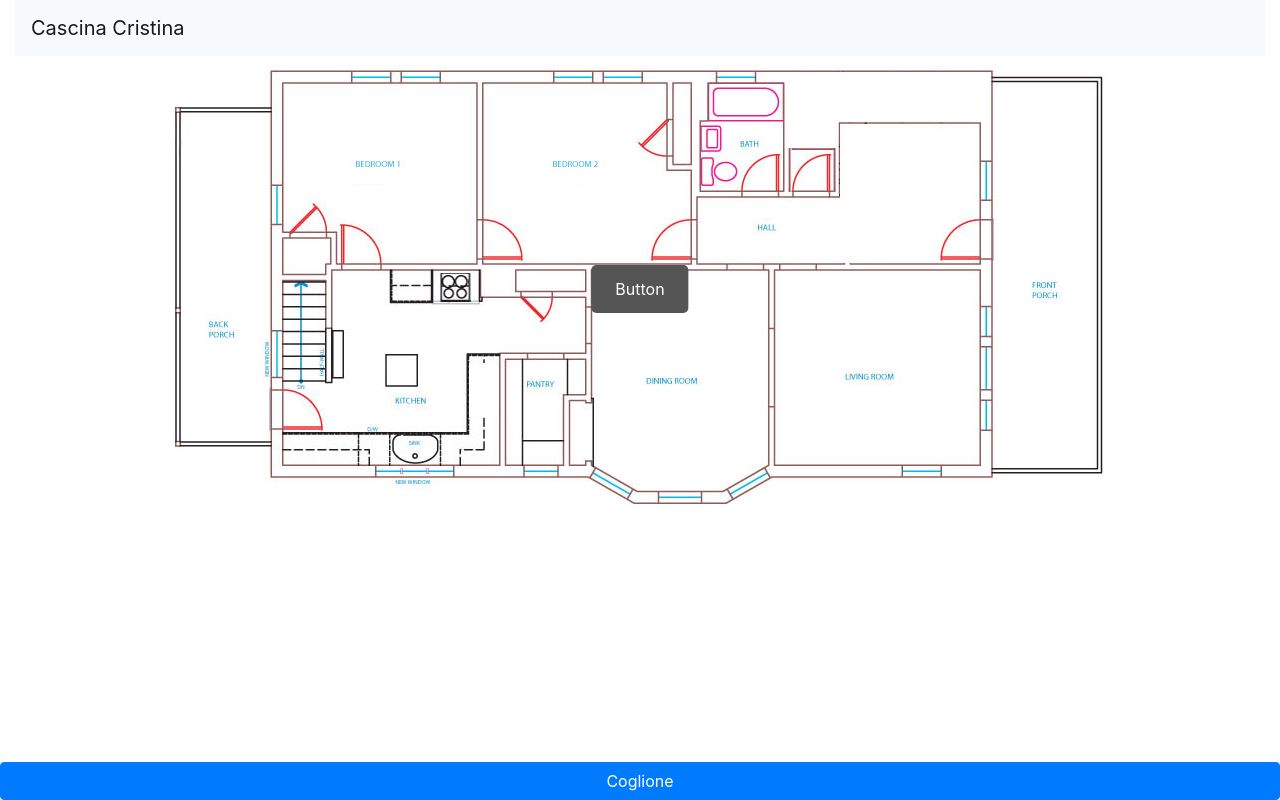
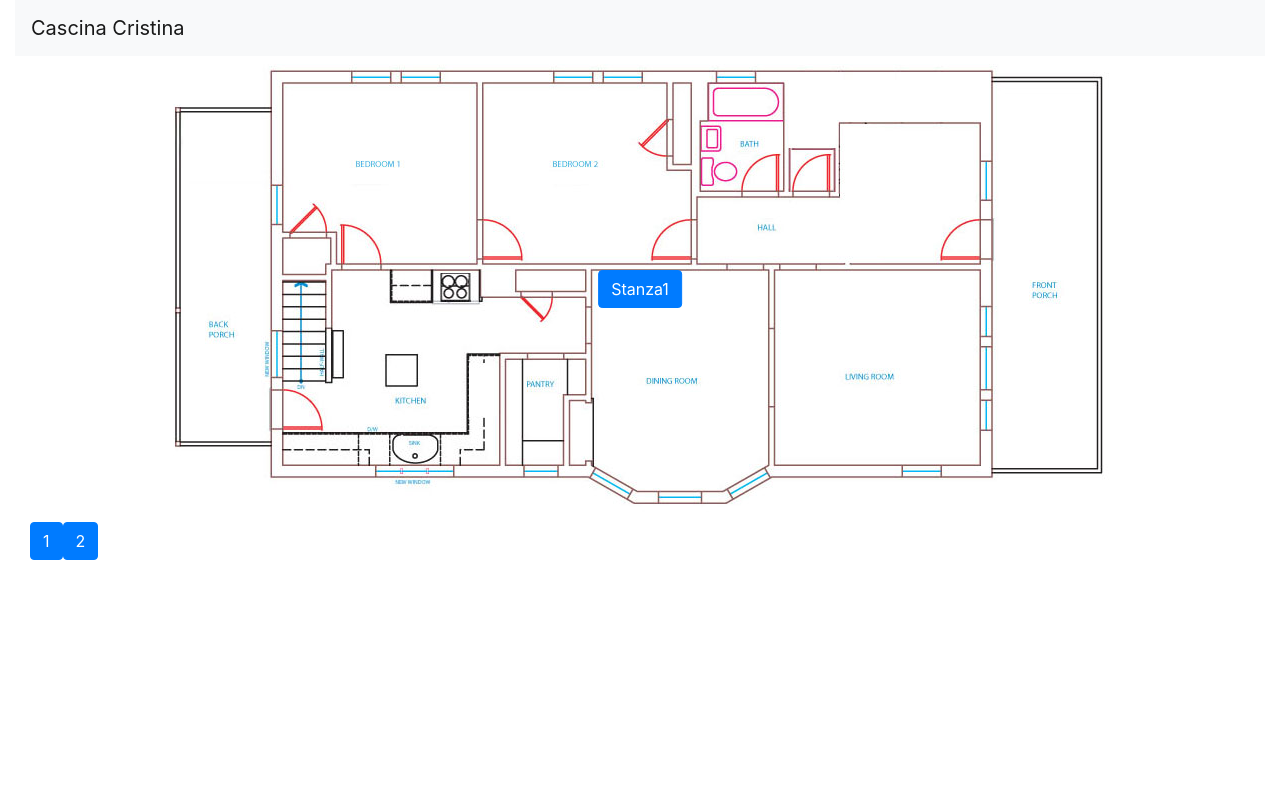
Before and after one commit to LocalHostDev5/CascinaCristina, a React (Create React App) app in the folder client/: page / in a window 1280 px wide. Built offline with nearby package versions, Linux system fonts and the light colour scheme.

Commit message:
Split css styling

```diff
--- a/client/src/components/Map.css
+++ b/client/src/components/Map.css
@@ -1,20 +1,4 @@
 /* Container needed to position the button. Adjust the width as needed */
-.container {
+.map {
   position: relative;
 }
-
-/* Style the button and place it in the middle of the container/image */
-.container .btn {
-  position: absolute;
-  top: 50%;
-  left: 50%;
-  transform: translate(-50%, -50%);
-  -ms-transform: translate(-50%, -50%);
-  background-color: #555;
-  color: white;
-  font-size: 16px;
-  padding: 12px 24px;
-  border: none;
-  cursor: pointer;
-  border-radius: 5px;
-}
--- a/client/src/components/Map.jsx
+++ b/client/src/components/Map.jsx
@@ -31,12 +31,15 @@ export default class Map extends React.Component {
     return (
       <Container fluid>
 
-        <Container fluid className="container text-center">
+        <Container fluid className="map text-center">
           <Image src={this.state.img} />
-          <Button className="btn">Button</Button>
+          <Room title="Stanza1">
+            Lorem ipsum dolor sit amet consectetur adipisicing elit. Rerum maiores, sapiente consequuntur voluptates quisquam ipsam dolorem error commodi aliquam, est non quasi, aut reprehenderit porro officia odio! Necessitatibus, animi iusto.
+          </Room>
         </Container>
 
-        <Button className="fixed-bottom">Coglione</Button>
+        <Button>1</Button>
+        <Button>2</Button>
       </Container>
     );
   }
--- a/client/src/components/Room.css
+++ b/client/src/components/Room.css
@@ -0,0 +1,8 @@
+/* Style the button and place it in the middle of the container/image */
+.map .room {
+  position: absolute;
+  top: 50%;
+  left: 50%;
+  transform: translate(-50%, -50%);
+  -ms-transform: translate(-50%, -50%);
+}
--- a/client/src/components/Room.jsx
+++ b/client/src/components/Room.jsx
@@ -1,5 +1,7 @@
 import React from 'react';
 import { Button, Modal } from 'react-bootstrap';
+
+import './Room.css';
 
 import 'bootstrap/dist/css/bootstrap.min.css';
 
@@ -24,7 +26,8 @@ export default class Room extends React.Component {
   render() {
     return (
       <div>
-        <Button variant="primary" onClick={this.handleShow.bind(this)}>
+        <Button className="room"
+          variant="primary" onClick={this.handleShow.bind(this)}>
           {this.props.title}
         </Button>
 
```
